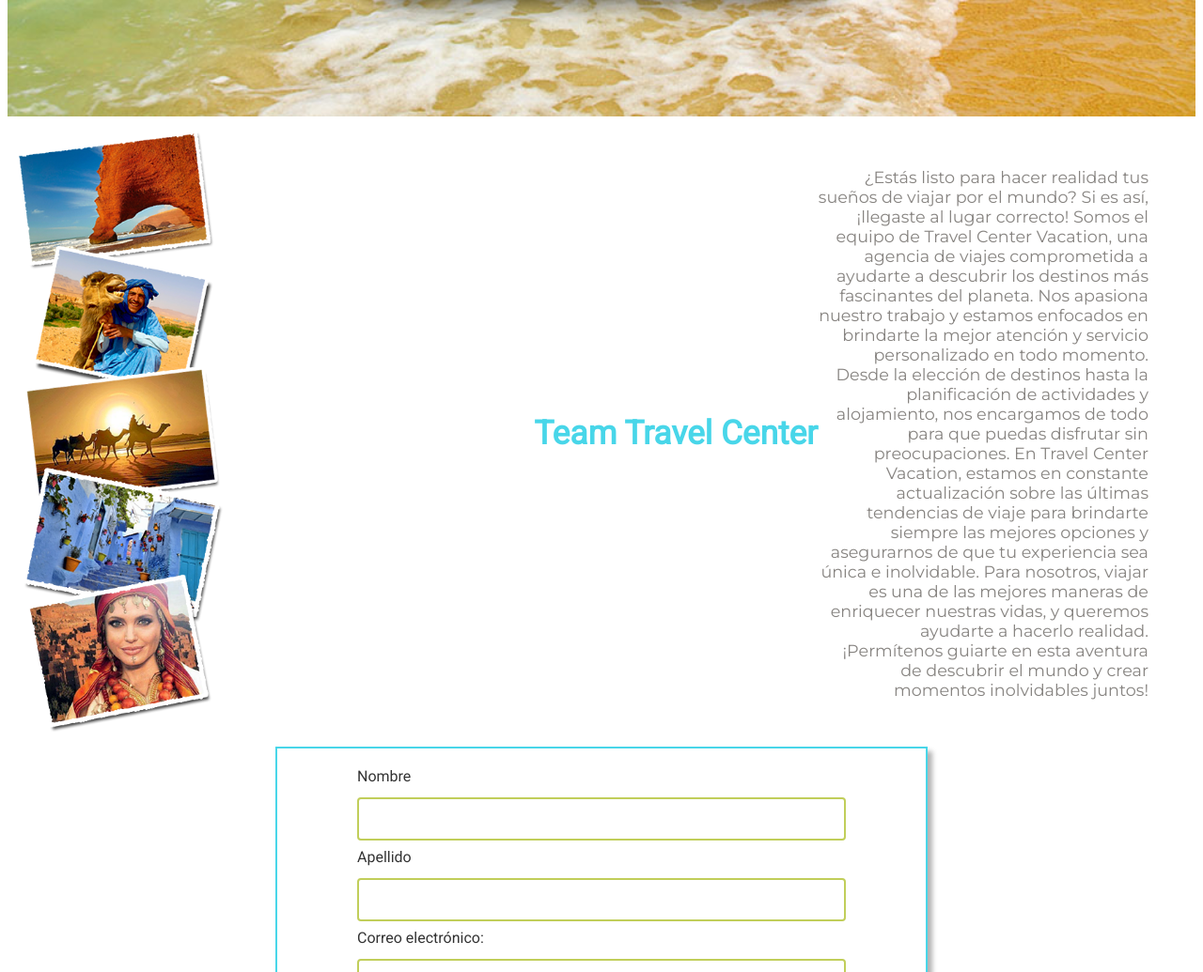
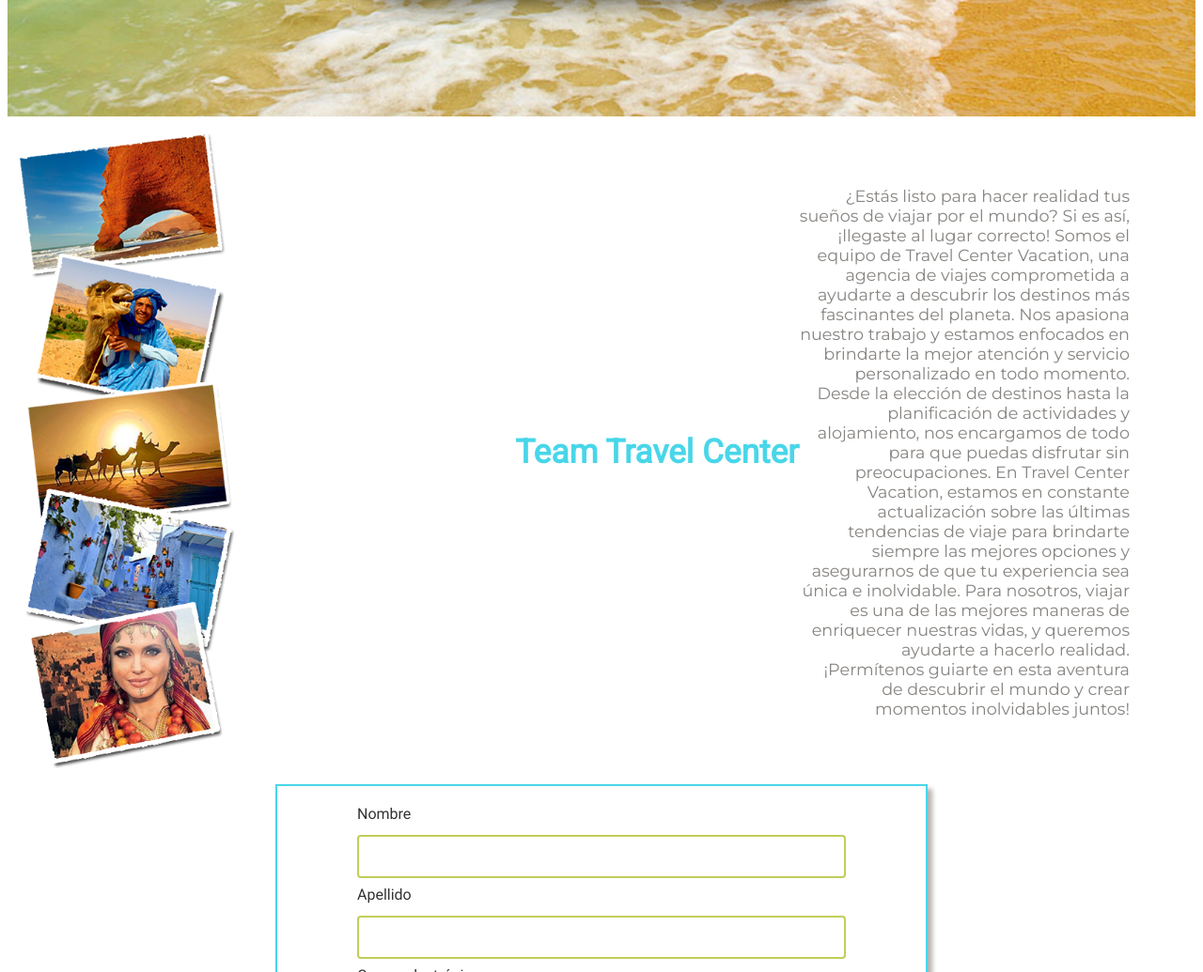
Before and after one commit to nzalazarap/Travel-Center-Vacation, a plain HTML site: page index.html in a window 1280 px wide. Shown: the part 840-1875 px from the top of the page at 94% size. Drawn offline with nearby package versions, Linux system fonts and the light colour scheme.

Commit message:
Modificando estilos

```diff
--- a/styles.css
+++ b/styles.css
@@ -119,7 +119,7 @@ PARA QUE SEA LEGIBLE */
   background: url("./img/fotos.png") no-repeat;
   background-size: contain;
   background-position: left top;
-  padding: 50px;
+  padding: 70px;
 }
 
 .team-section h2,
```
